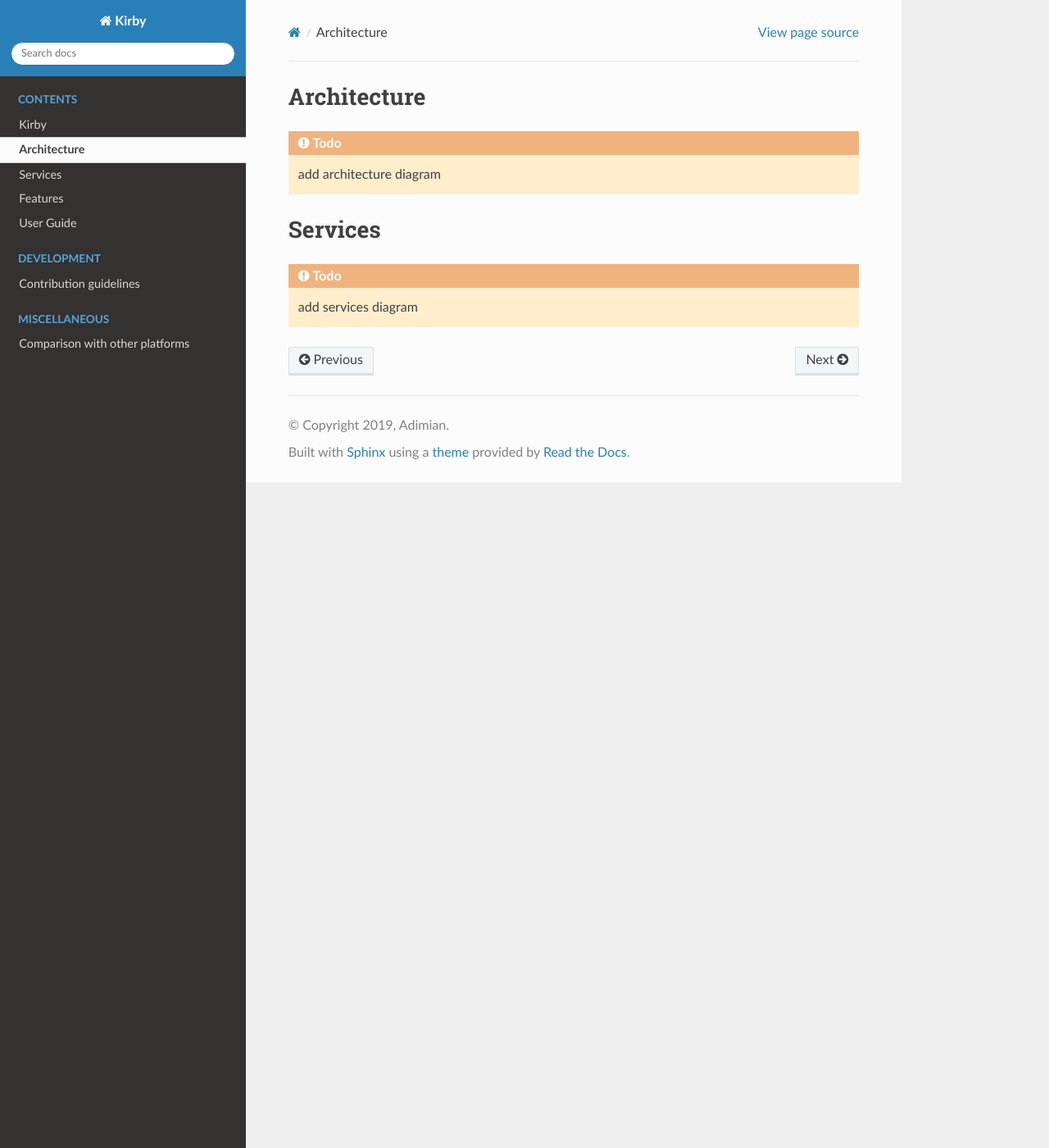
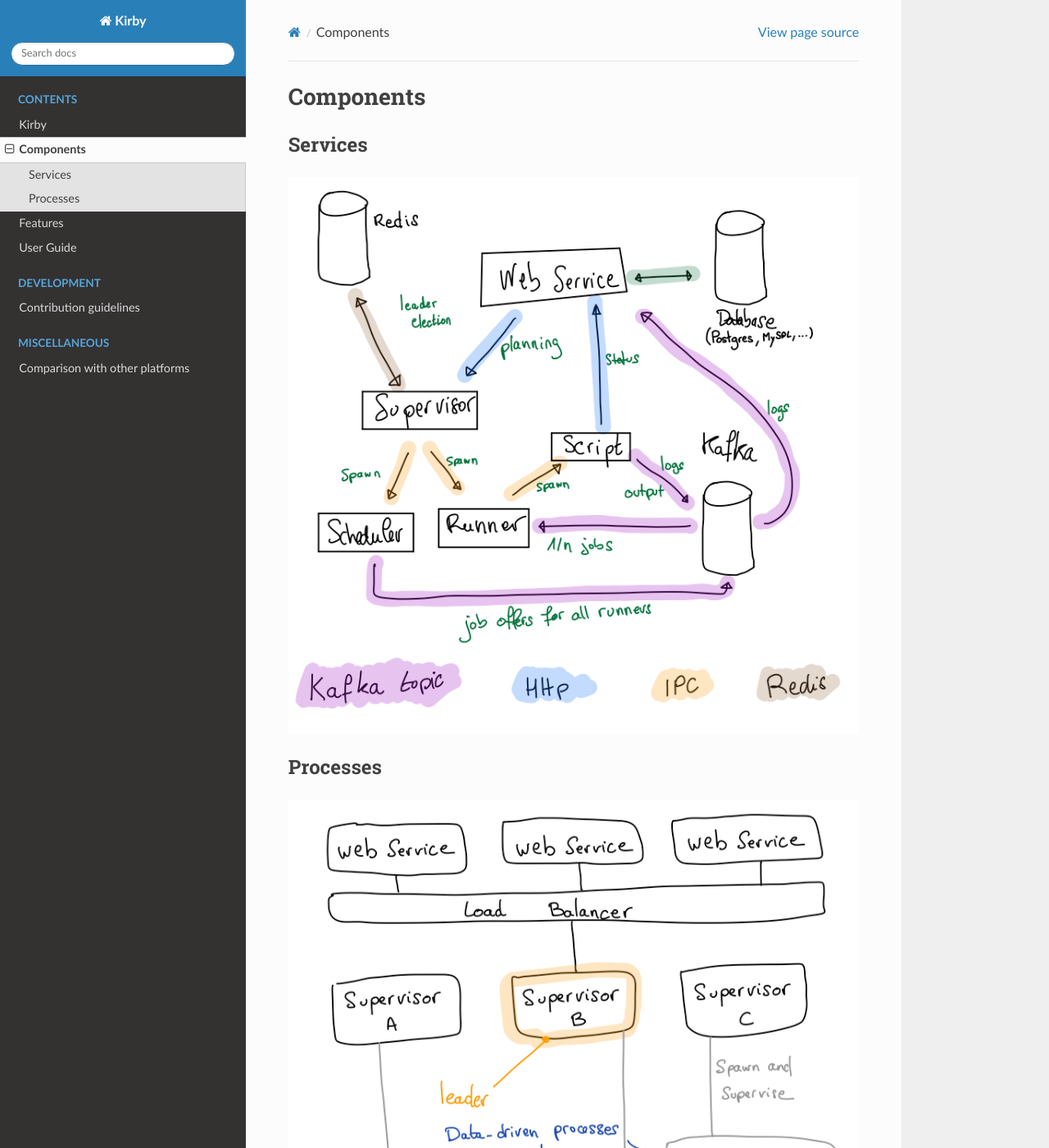
Before and after one commit to adimian/kirby, a Sphinx documentation site: the page built from docs/concepts.md, in a window 1280 px wide and 1400 px high. Shown: the whole window at 82% size. Built offline with Sphinx 7.4.7 and the Read the Docs theme 2.0.0, drawn with Linux system fonts in a browser that asks for light colours.

Commit message:
add some schemas (#53)

```diff
--- a/docs/concepts.md
+++ b/docs/concepts.md
@@ -1,7 +1,9 @@
-# Architecture
+# Components
 
-.. todo:: add architecture diagram
+## Services
 
-# Services
+.. image:: _static/kirby-components.png
 
-.. todo:: add services diagram
+## Processes
+
+.. image:: _static/kirby-processes.png
```
Also changed, not shown: docs/_static/kirby-components.png (added), docs/_static/kirby-processes.png (added).
